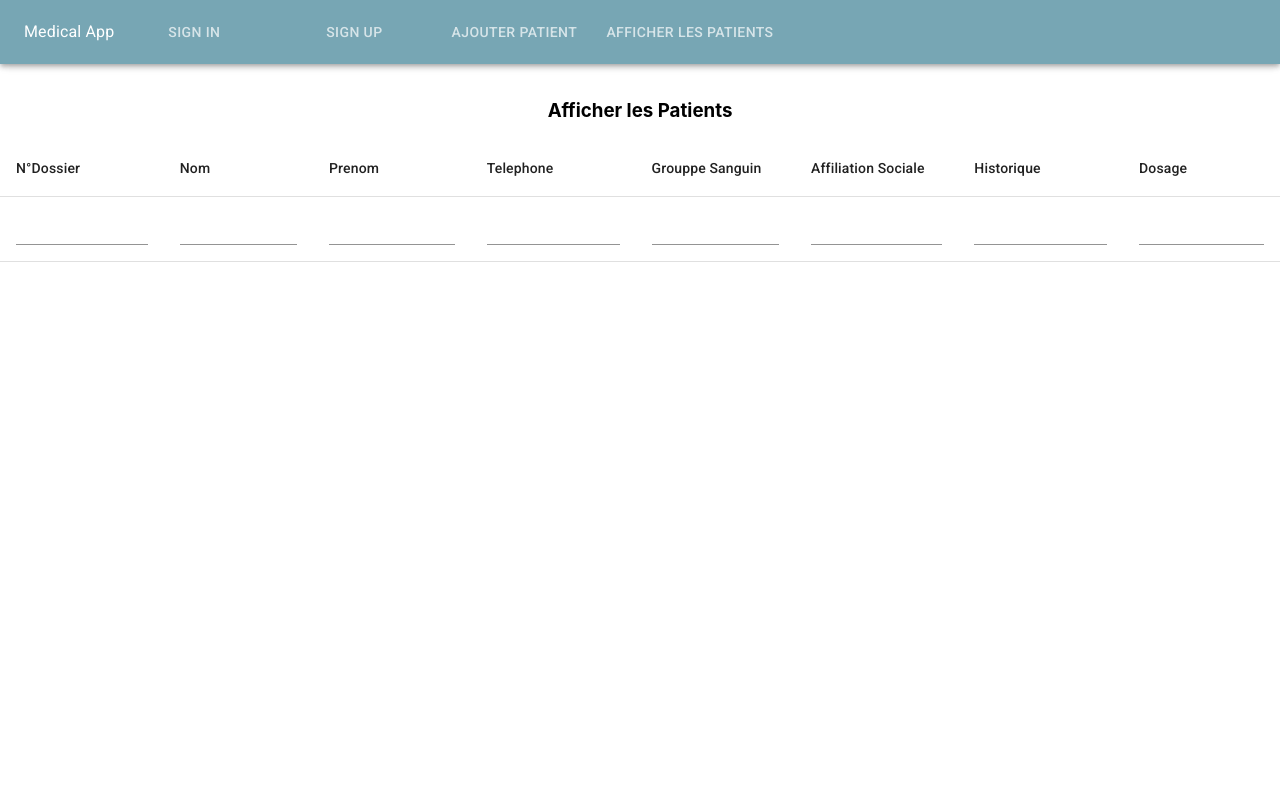
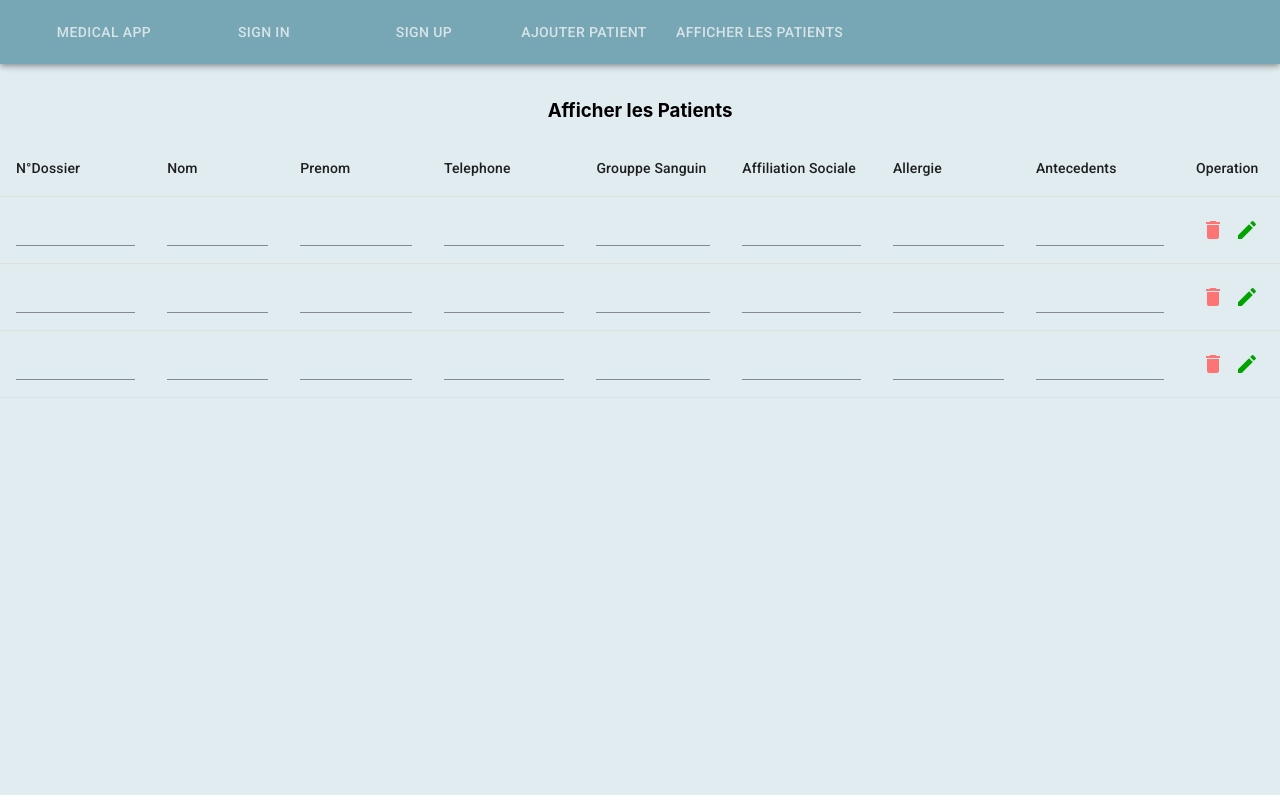
Before and after one commit to insafmechergui/DMI-hemodialyse, a React (Create React App) app in the folder medical-record/: page /displayPatient in a window 1280 px wide. Built offline with nearby package versions, Linux system fonts and the light colour scheme; the HTML template or start-up script is replaced by a standard one.

Commit message:
home page

```diff
--- a/medical-record/package.json
+++ b/medical-record/package.json
@@ -10,6 +10,7 @@
     "@testing-library/jest-dom": "^5.11.9",
     "@testing-library/react": "^11.2.5",
     "@testing-library/user-event": "^12.8.3",
+    "emoji-mart": "^3.0.1",
     "emotion": "^11.0.0",
     "jquery": "^3.6.0",
     "react": "^17.0.1",
--- a/medical-record/src/App.css
+++ b/medical-record/src/App.css
@@ -64,6 +64,7 @@
   background-color: #E28A67;
 }
 
+
 #addPatient h3, #displayPatient h3{
   padding-top: 10vh;
 }
@@ -88,7 +89,70 @@ margin:auto;
 .groupButtons{
 display: flex;
 }
+/* display patient */
+/* #displayPatient{
+  background-image: url('https://png.pngtree.com/thumb_back/fw800/back_pic/04/55/21/075863d7c5f12c4.jpg');
+  background-position: center;
+  background-size: cover;
+  background-repeat: no-repeat;
+  min-height: 99vh;
+} */
+#displayPatient{
+  background-color: #E1ECF0;
+  min-height: 97vh;
 
+}
+.maj>*{
+  margin: 5px;
+}
+#update, #delete {
+  transition: all .3s ease-in-out;
+  cursor: pointer;
+}
+#delete{
+  color:rgb(252, 116, 116)
+}
+#delete :hover{
+  color:red;
+  transform: scale(1.1);
+}
+#update{
+  color:rgb(0, 163, 0);
+}
+#update :hover{
+  color: rgb(5, 97, 5);
+  transform: scale(1.1);
+}
+/* home */
+#home{
+  /* background-image: url('https://cdn.dribbble.com/users/27231/screenshots/2432051/welcome.gif'); */
+  /* background-size: cover;
+  background-repeat: no-repeat;
+  color:white;
+  */
+  min-height: 98vh;
+  background-color: #F5F5F5;
+}
+#homePage{
+
+}
+#home h1 {
+  background-color: #F5D9B1;
+  text-transform:uppercase;
+  font-size: 90px;
+  color: #3B3A40;
+  margin-bottom: 5px;
+}
+#home .text{
+  float: right;
+  width: 60%;
+  margin:auto;
+}
+#home .picture{
+  float: left;
+  width: 30%;
+  margin: auto;
+  }
 /* allergie */
 
 @media (prefers-reduced-motion: no-preference) {
--- a/medical-record/src/App.js
+++ b/medical-record/src/App.js
@@ -2,6 +2,7 @@ import { Route, BrowserRouter as Router , Switch } from 'react-router-dom';
 import './App.css';
 import SignIn from './component/authentication/SignIn';
 import SignUp from './component/authentication/SignUp';
+import Home from './component/home/Home';
 import Nav from './component/home/Nav';
 import AddPatient from './component/patient/AddPatient';
 import DisplayPatient from './component/patient/DisplayPatient';
@@ -13,12 +14,11 @@ function App() {
         <div className="App">
           <Nav/>
           <Switch >
-
             <Route path='/signIn' component={SignIn}/>
             <Route path='/signUp' component={SignUp}/>
             <Route path='/addPatient' component={AddPatient}/>
             <Route path='/displayPatient' component={DisplayPatient}/>
-
+            <Route path='/' component={Home}/>
           </Switch>
         </div>
       </Router>
--- /dev/null
+++ b/medical-record/src/component/home/Home.js
@@ -0,0 +1,22 @@
+import React from 'react'
+import { Link } from 'react-router-dom'
+
+export default function Home() {
+    return (
+        <div id="home">
+                <h1 >Hooooray!</h1>
+                <div id='homePage'>
+             <div className='picture'>
+               <img width='300' src='https://png.pngtree.com/png-clipart/20190516/original/pngtree-medical-cartoon-doctor-cute-smiley-face-wear-mask-png-image_3776568.jpg'/>
+             </div>
+            <div className='text'>
+                <span>Welcome to the medical record</span>
+                <br/>
+                <span>You will never struggle <br/> with the papers again</span>
+                To start using our website first you need to <Link to='/signUp'> register</Link>, if you already have an account you need just to <Link to ="/signIn">sign In</Link>
+            </div>
+                </div>
+                {/* <img  src='https://lh3.googleusercontent.com/proxy/_58OZYidQKQ9fDvtwv2lHeGKgWQKvg3rDU9AA_PBeY5pIwiJyMS32RMdb4UivoigCOBw9vowjMKZWIOa6x0Dh_U3BbKklRg'/> */}
+        </div>
+    )
+}
--- a/medical-record/src/component/home/Nav.js
+++ b/medical-record/src/component/home/Nav.js
@@ -9,7 +9,8 @@ export default class Nav extends Component {
                 <AppBar position="fixed" id='navBar'>
                     <Toolbar>
                         <Typography>
-                            Medical App
+                        <Tab label='Medical App'  to='/' component={Link} />
+
 
                         </Typography>
 
--- a/medical-record/src/component/patient/DisplayPatient.js
+++ b/medical-record/src/component/patient/DisplayPatient.js
@@ -1,5 +1,7 @@
 import React, { Component } from 'react'
-import { Table, TableBody, TableCell, TableContainer, TableHead, TableRow, Input } from '@material-ui/core'
+import {TextareaAutosize, Table, TableBody, TableCell, TableContainer, TableHead, TableRow, Input } from '@material-ui/core'
+import DeleteIcon from '@material-ui/icons/Delete';
+import CreateIcon from '@material-ui/icons/Create';
 
 export default class DisplayPatient extends Component {
 
@@ -18,8 +20,9 @@ export default class DisplayPatient extends Component {
                                     <TableCell>Telephone</TableCell>
                                     <TableCell>Grouppe Sanguin</TableCell>
                                     <TableCell>Affiliation Sociale</TableCell>
-                                    <TableCell>Historique</TableCell>
-                                    <TableCell>Dosage</TableCell>
+                                    <TableCell>Allergie</TableCell>
+                                    <TableCell>Antecedents</TableCell>
+                                    <TableCell>Operation</TableCell>
                                 </TableRow>
                             </TableHead>
 
@@ -33,8 +36,45 @@ export default class DisplayPatient extends Component {
                                     <TableCell><Input /></TableCell>
                                     <TableCell><Input /></TableCell>
                                     <TableCell><Input /></TableCell>
+                                    <TableCell>
+                                        <div className='groupButtons maj'>
+                                            <DeleteIcon id='delete'/>
+                                            <CreateIcon id='update'/>
+                                        </div>
+                                    </TableCell>
                                 </TableRow>
-
+                                <TableRow>
+                                    <TableCell><Input /></TableCell>
+                                    <TableCell><Input /></TableCell>
+                                    <TableCell><Input /></TableCell>
+                                    <TableCell><Input /></TableCell>
+                                    <TableCell><Input /></TableCell>
+                                    <TableCell><Input /></TableCell>
+                                    <TableCell><Input /></TableCell>
+                                    <TableCell><Input /></TableCell>
+                                    <TableCell>
+                                        <div className='groupButtons maj'>
+                                            <DeleteIcon id='delete'/>
+                                            <CreateIcon id='update'/>
+                                        </div>
+                                    </TableCell>
+                                </TableRow>
+                                <TableRow>
+                                    <TableCell><Input /></TableCell>
+                                    <TableCell><Input /></TableCell>
+                                    <TableCell><Input /></TableCell>
+                                    <TableCell><Input /></TableCell>
+                                    <TableCell><Input /></TableCell>
+                                    <TableCell><Input /></TableCell>
+                                    <TableCell><Input /></TableCell>
+                                    <TableCell><Input /></TableCell>
+                                    <TableCell>
+                                        <div className='groupButtons maj'>
+                                            <DeleteIcon id='delete'/>
+                                            <CreateIcon id='update'/>
+                                        </div>
+                                    </TableCell>
+                                </TableRow>
                             </TableBody>
                         </Table>
                     </TableContainer>
```
Also changed, not shown: 1 other file (tests, documents, lock files or other folders).
